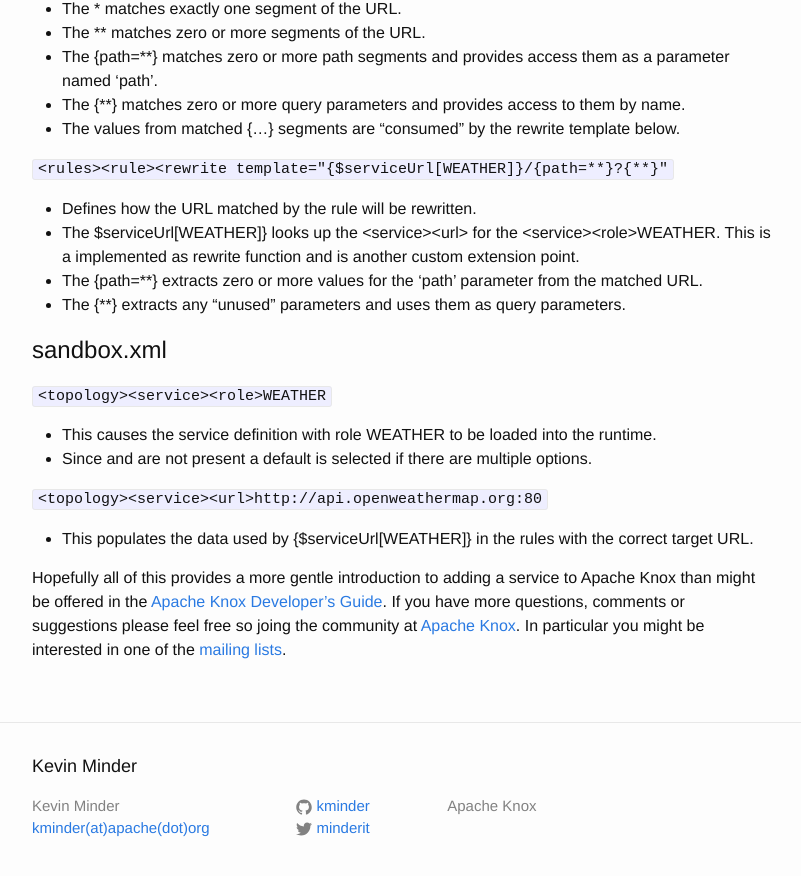
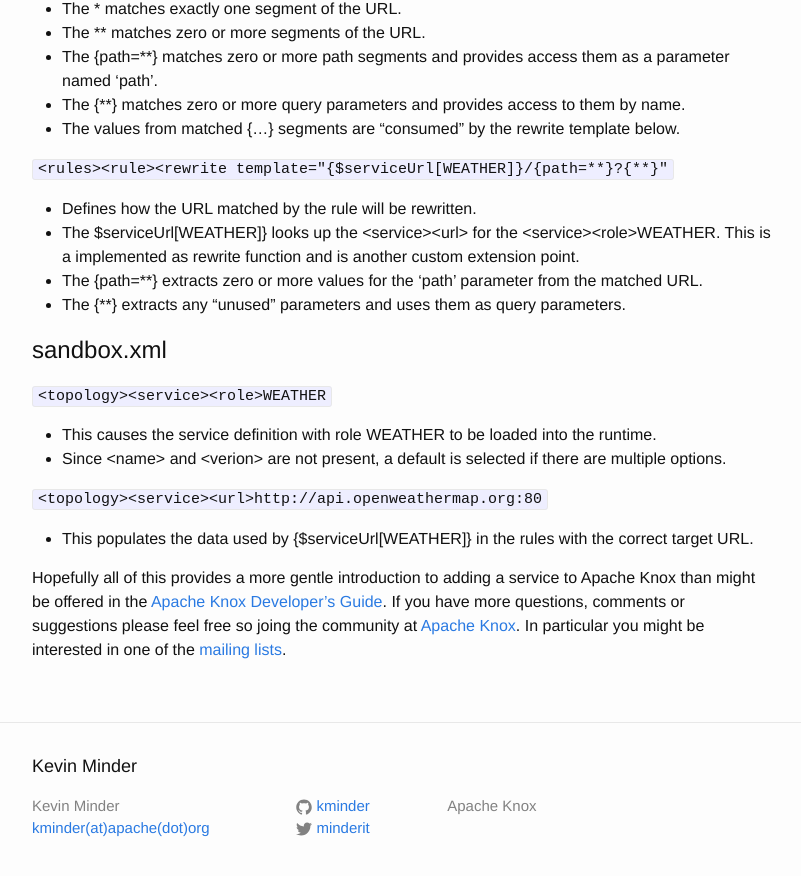
Before and after one commit to kminder/kminder.github.io, a Jekyll site: the page built from _posts/2015-11-16-adding-a-service-to-knox.markdown, in a window 1280 px wide and 900 px high, scrolled down 4458 px. Shown: the top 876 px of the window, without its empty margins (238-1039 px from the left). Built offline with Jekyll 4.4.1, drawn with Linux system fonts in a browser that asks for light colours; Markdown is read by kramdown in place of the engine named in the settings; some of the changed text lies outside the part shown.

Commit message:
Update - Adding a service to Apache Knox

```diff
--- a/_posts/2015-11-16-adding-a-service-to-knox.markdown
+++ b/_posts/2015-11-16-adding-a-service-to-knox.markdown
@@ -152,7 +152,7 @@
 - The role/implementation/version triad is used through Knox for integration plugins.
 - Think of the role as an interface in Java.
 - This attribute declares what role this service "implements".
-- This will need to match the topology file's <topology><service><role> for this service.
+- This will need to match the topology file's \<topology>\<service>\<role> for this service.
 
 `<service name="weather"`
 
@@ -218,7 +218,7 @@
 `<topology><service><role>WEATHER`
 
 - This causes the service definition with role WEATHER to be loaded into the runtime.
-- Since <name> and <verion> are not present a default is selected if there are multiple options.
+- Since \<name> and \<verion> are not present, a default is selected if there are multiple options.
 
 `<topology><service><url>http://api.openweathermap.org:80`
 
```
